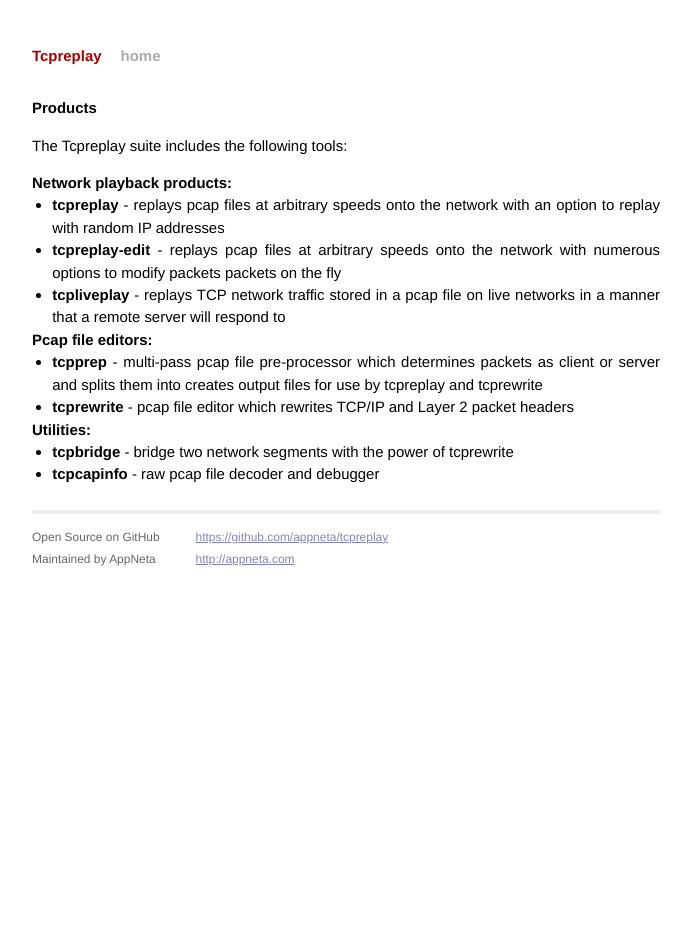
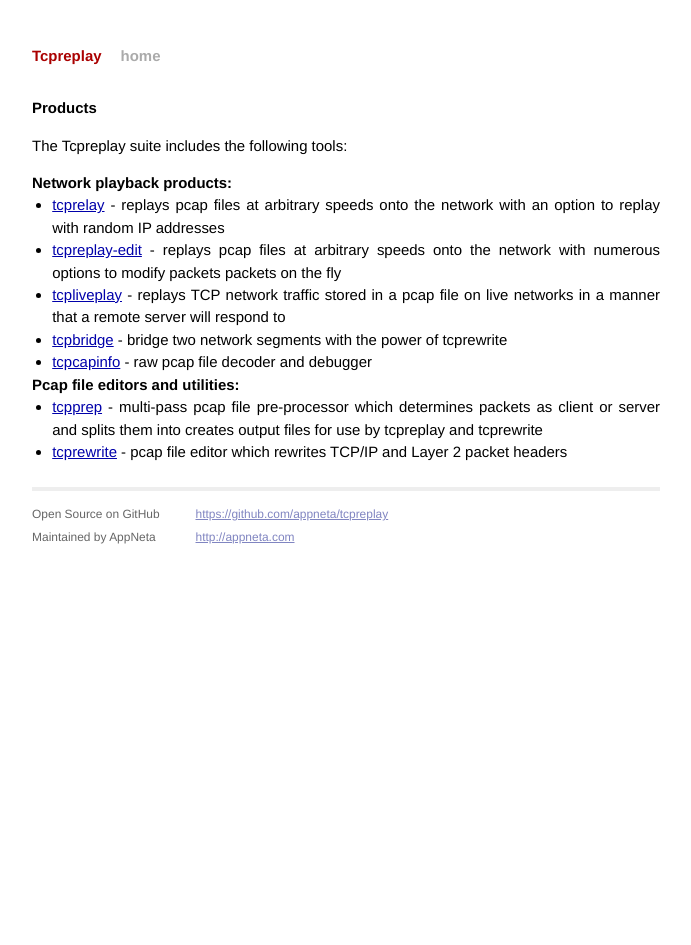
Before and after one commit to abiryukov/appneta.github.io, a Jekyll site: the page built from content/products.markdown, in a window 1280 px wide. Shown: the whole page, without its empty margins (294-985 px from the left). Built offline with Jekyll 4.4.1, drawn with Linux system fonts in a browser that asks for light colours; Markdown is read by kramdown in place of the engine named in the settings.

Commit message:
add product templates

```diff
--- a/content/products.markdown
+++ b/content/products.markdown
@@ -6,14 +6,12 @@
 The Tcpreplay suite includes the following tools:
 
 ### Network playback products:
-* **tcpreplay** - replays pcap files at arbitrary speeds onto the network with an option to replay with random IP addresses
-* **tcpreplay-edit** - replays pcap files at arbitrary speeds onto the network with numerous options to modify packets packets on the fly
-* **tcpliveplay** - replays TCP network traffic stored in a pcap file on live networks in a manner that a remote server will respond to
+* [tcprelay]({{ site.url }}tcpreplay.html) - replays pcap files at arbitrary speeds onto the network with an option to replay with random IP addresses
+* [tcpreplay-edit]({{ site.url }}tcpreplay-edit.html) - replays pcap files at arbitrary speeds onto the network with numerous options to modify packets packets on the fly
+* [tcpliveplay]({{ site.url }}tcpliveplay.html) - replays TCP network traffic stored in a pcap file on live networks in a manner that a remote server will respond to
+* [tcpbridge]({{ site.url }}tcpbridge.html) - bridge two network segments with the power of tcprewrite
+* [tcpcapinfo]({{ site.url }}tcpcapinfo.html) - raw pcap file decoder and debugger
 
-### Pcap file editors:
-* **tcpprep** - multi-pass pcap file pre-processor which determines packets as client or server and splits them into creates output files for use by tcpreplay and tcprewrite
-* **tcprewrite** - pcap file editor which rewrites TCP/IP and Layer 2 packet headers
-
-### Utilities:
-* **tcpbridge** - bridge two network segments with the power of tcprewrite
-* **tcpcapinfo** - raw pcap file decoder and debugger
+### Pcap file editors and utilities:
+* [tcpprep]({{ site.url }}tcpprep.html) - multi-pass pcap file pre-processor which determines packets as client or server and splits them into creates output files for use by tcpreplay and tcprewrite
+* [tcprewrite]({{ site.url }}tcprewrite.html) - pcap file editor which rewrites TCP/IP and Layer 2 packet headers
--- /dev/null
+++ b/content/tcpbridge.markdown
@@ -0,0 +1,5 @@
+---
+layout: content
+title:  "tcpbridge"
+categories: tcpreplay content
+---
--- /dev/null
+++ b/content/tcpcapinfo.markdown
@@ -0,0 +1,5 @@
+---
+layout: content
+title:  "tcpcapinfo"
+categories: tcpreplay content
+---
--- /dev/null
+++ b/content/tcpliveplay.markdown
@@ -0,0 +1,5 @@
+---
+layout: content
+title:  "tcpliveplay"
+categories: tcpreplay content
+---
--- /dev/null
+++ b/content/tcpprep.markdown
@@ -0,0 +1,5 @@
+---
+layout: content
+title:  "tcpprep"
+categories: tcpreplay content
+---
--- /dev/null
+++ b/content/tcpreplay-edit.markdown
@@ -0,0 +1,5 @@
+---
+layout: content
+title:  "tcpreplay-edit"
+categories: tcpreplay content
+---
--- /dev/null
+++ b/content/tcpreplay.markdown
@@ -0,0 +1,5 @@
+---
+layout: content
+title:  "tcpreplay"
+categories: tcpreplay content
+---
--- /dev/null
+++ b/content/tcprewrite.markdown
@@ -0,0 +1,5 @@
+---
+layout: content
+title:  "tcprewrite"
+categories: tcpreplay content
+---
```
